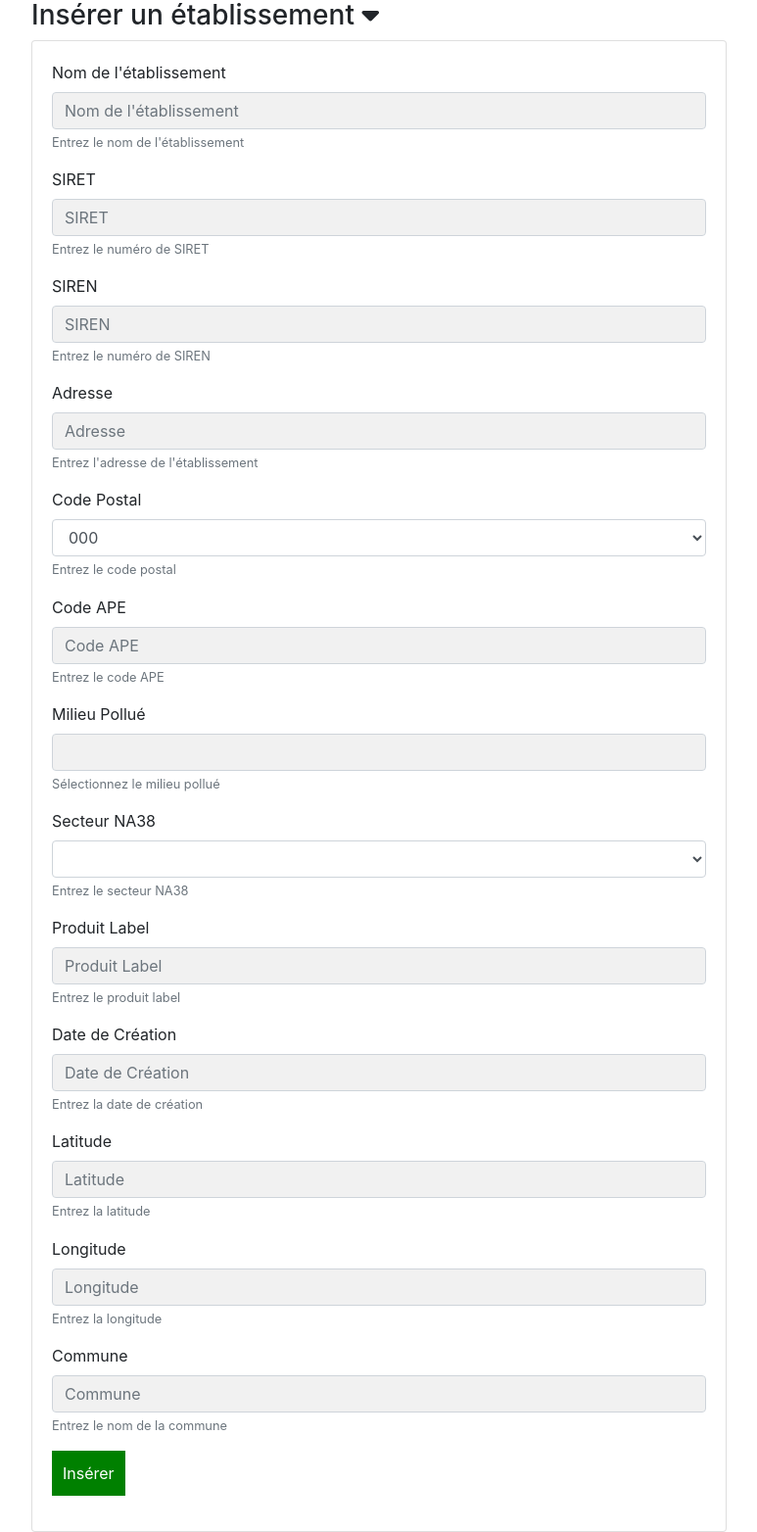
After one commit to Georisques-TNAH/Polluradar, a Flask app: page /insertions/etablissement in a window 1280 px wide. The commit adds this page. Shown: the part 251-1815 px from the top of the page at 98% size, without its empty margins (253-1026 px from the left). Run offline with Flask 3, Linux system fonts and the light colour scheme; tables that the repository leaves empty hold one stand-in row (values such as "Sample post"); parts of the project's set-up code (start-up, migrations or seed data) failed here and were passed over; some libraries are stand-ins or nearby versions.

Commit message:
Insertion établissement
Ne fonctionne pas

```diff
--- a/app/app.py
+++ b/app/app.py
@@ -19,4 +19,4 @@ csrf = CSRFProtect(app)
 # Création de l'objet SQLAlchemy
 db = SQLAlchemy(app)
 
-from .routes import generales, erreur
+from .routes import generales, erreur, insertion
--- a/app/models/formulaires.py
+++ b/app/models/formulaires.py
@@ -1,6 +1,32 @@
 from flask_wtf import FlaskForm
-from wtforms import StringField, SelectField
+from wtforms import StringField, SelectField, SubmitField, FloatField
+from ..models.georisques import Etablissements
 
 class Recherche(FlaskForm):
     nom_commune = StringField("nom_commune", validators=[])
     code_postal = SelectField('code_postal', choices=[])
+
+class InsertionEtablissement(FlaskForm):
+    nom = StringField('Nom de l\'établissement', validators=[])
+    siret = StringField('SIRET', validators=[])
+    siren = StringField('SIREN', validators=[])
+    adresse = StringField('Adresse', validators=[])
+    code_postal = SelectField('Code Postal', choices=[])
+    code_ape = StringField('Code APE', validators=[])
+    milieu_pollué = StringField('Milieu Pollué')
+    secteur_na38 = SelectField('Secteur NA38', choices=[('', ''), ('AZ Agriculture, sylviculture et pêche', 'Agriculture, sylviculture et pêche'), ('BZ Industries extractives', 'Industries extractives'), ('CA Fabrication de denrées alimentaires, de boissons et de produits à base de tabac', 'Fabrication de denrées alimentaires, de boissons et de produits à base de tabac'), ('CB Fabrication de textiles, industries de l’habillement, industrie du cuir et de la chaussure','Fabrication de textiles, industries de l’habillement, industrie du cuir et de la chaussure'),
+       ('CC Travail du bois, industries du papier et imprimerie','Travail du bois, industries du papier et imprimerie'), ('CD Cokéfaction et raffinage', 'Cokéfaction et raffinage'), ('CE Industrie chimique', 'Industrie chimique')])
+    produitLabel = StringField('Produit Label', validators=[])
+    dateCreation = StringField('Date de Création', validators=[])
+    latitude = FloatField('Latitude', validators=[])
+    longitude = FloatField('Longitude', validators=[])
+    commune = StringField('Commune', validators=[])
+    submit = SubmitField('Insérer', validators=[])
+
+    def __init__(self, *args, **kwargs):
+        super(InsertionEtablissement, self).__init__(*args, **kwargs)
+        self.code_postal.choices = self.get_code_postal_choices()
+
+    def get_code_postal_choices(self):
+        etablissements = Etablissements.query.all()
+        return [(str(etablissement.code_postal), str(etablissement.code_postal)) for etablissement in etablissements]
--- a/app/models/georisques.py
+++ b/app/models/georisques.py
@@ -15,7 +15,7 @@ class Etablissements(db.Model):
     adresse = db.Column(db.String, nullable=False)
     code_postal = db.Column(db.String(5), nullable=False)
     code_ape = db.Column(db.String(5), nullable=False)
-    milieu_pollué = db.Column(db.String(3), nullable=True)
+    milieu_pollué = db.Column(db.String(3), nullable=True)  #accent /!\
     secteur_na38 = db.Column(db.String, nullable=False)
     produitLabel = db.Column(db.String, nullable=True)
     dateCreation = db.Column(db.Integer, nullable=True)
@@ -34,6 +34,10 @@ class Etablissements(db.Model):
 
     def __repr__(self):
         return '<Etablissements %r>' % self.nom
+
+    @staticmethod
+    def get_unique_code_postals():
+        return db.session.query(Etablissements.code_postal).distinct().all()
 
 class Departements(db.Model):
     __tablename__ = "departements"
--- /dev/null
+++ b/app/routes/insertion.py
@@ -0,0 +1,98 @@
+from flask import render_template, request, redirect, url_for, flash
+from ..app import app, db
+from ..models.georisques import Etablissements
+from ..models.formulaires import InsertionEtablissement
+
+
+
+@app.route("/insertions/etablissement", methods=['GET', 'POST'])
+def insertion_etablissement():
+    form = InsertionEtablissement()
+
+    if form.validate_on_submit():
+        # Récupérer les données du formulaire
+        nom = form.nom.data
+        siret = form.siret.data
+        siren = form.siren.data
+        adresse = form.adresse.data
+        code_postal = form.code_postal.data
+        code_ape = form.code_ape.data
+        milieu_pollué = form.milieu_pollué.data
+        secteur_na38 = form.secteur_na38.data
+        produitLabel = form.produitLabel.data
+        dateCreation = form.dateCreation.data
+        latitude = form.latitude.data
+        longitude = form.longitude.data
+        commune = form.commune.data
+
+        # Vérifier si les champs obligatoires sont remplis
+        if nom and adresse and code_postal and secteur_na38 :
+            try:
+                # Créer un nouvel établissement
+                nouvel_etablissement = Etablissements(
+                    nom=nom,
+                    siret=siret,
+                    siren=siren,
+                    adresse=adresse,
+                    code_postal=code_postal,
+                    code_ape=code_ape,
+                    milieu_pollué=milieu_pollué,
+                    secteur_na38=secteur_na38,
+                    produitLabel=produitLabel,
+                    dateCreation=dateCreation,
+                    latitude=latitude,
+                    longitude=longitude,
+                    commune=commune,
+                )
+
+                # Ajouter et enregistrer le nouvel établissement dans la base de données
+                db.session.add(nouvel_etablissement)
+                db.session.commit()
+
+                # Afficher un message de succès
+                flash("L'insertion de l'établissement {} s'est correctement déroulée.".format(nom), 'info')
+                return redirect(url_for('accueil'))
+
+            except Exception as e:
+                # En cas d'erreur, annuler les modifications et afficher un message d'erreur
+                db.session.rollback()
+                flash("Une erreur s'est produite lors de l'insertion de l'établissement : {}".format(str(e)), 'error')
+        else:
+            flash("Veuillez remplir tous les champs obligatoires.", 'error')
+
+    return render_template("pages/insertion_etablissement.html",
+                           sous_titre="Insertion établissement",
+                           form=form)
+
+
+
+
+
+"""
+@app.route("/insertions/ressource", methods=['GET', 'POST'])
+def insertion_ressource():
+    form = InsertionRessource()
+
+    try:
+        if form.validate_on_submit():
+            nom_res =  clean_arg(request.form.get("nom_res", None))
+            id_res =  clean_arg(request.form.get("code_res", None))
+
+            nouvelle_ressource = Resources(id=id_res,
+                name=nom_res)
+
+            db.session.add(nouvelle_ressource)
+            db.session.commit()
+
+            flash("L'insertion de la ressource "+ nom_res + " s'est correctement déroulée", 'info')
+
+    except Exception as e :
+        flash("Une erreur s'est produite lors de l'insertion de " + nom_res + " : " + str(e), "error")
+
+        db.session.rollback()
+
+    return render_template("pages/insertion_ressource.html",
+            sous_titre= "Insertion ressource" ,
+            form=form)
+
+"""
--- /dev/null
+++ b/app/templates/pages/insertion_etablissement.html
@@ -0,0 +1,26 @@
+{% extends "partials/conteneur.html" %}
+
+{% block body %}
+
+<div class="container">
+
+    <div class="row">
+        <div class="col-sm-2"></div>
+        <div class="col-sm-8">
+
+            <h3 data-toggle="collapse" data-target="#collapseExample" aria-expanded="false"
+                aria-controls="collapseExample">
+                Insérer un établissement <i class="fa-solid fa-caret-down"></i>
+        </h3>
+            <div class="collapse show" id="collapseExample">
+                <div class="card card-body">
+                    {% include "partials/formulaires/insertion_etablissement.html" %}
+                </div>
+            </div>
+        </div>
+        <div class="col-sm-2"></div>
+    </div>
+
+</div>
+
+{% endblock %}
--- a/app/templates/partials/conteneur.html
+++ b/app/templates/partials/conteneur.html
@@ -93,11 +93,19 @@
             <li class="nav-item active">
               <a class="nav-link" href="{{ url_for('recherche') }}">Recherche</a>
             </li>
+
+            <li class="nav-item dropdown">
+              <a class="nav-link dropdown-toggle" href="#" id="navbarDropdown" role="button" data-toggle="dropdown"
+                aria-haspopup="true" aria-expanded="false">
+                Modifications
+              </a>
+              <div class="dropdown-menu" aria-labelledby="navbarDropdown">
+                <a class="dropdown-item" href="{{ url_for('insertion_etablissement') }}">Insertion</a>
+
+              </div>
+            </li>
         </ul>
-        <form class="form-inline my-2 my-lg-0" action="{{ url_for('recherche_rapide') }}" method="get">
-          <input class="form-control mr-sm-2" type="search" placeholder="Recherche par commune" aria-label="Search" name="chaine">
-          <button class="btn btn-outline-success my-2 my-sm-0" type="submit">Rechercher</button>
-        </form>
+        {% include "partials/formulaires/recherche_rapide.html" %}
       </div>
     </nav>
 
@@ -149,7 +157,8 @@
             a.appendChild(b);
           }
         }
-      });
+      })
+    };
     </script>
 
   </body>
--- /dev/null
+++ b/app/templates/partials/formulaires/insertion_etablissement.html
@@ -0,0 +1,83 @@
+<form action="{{ url_for('insertion_etablissement') }}" method="post" name="insertion_etablissement">
+    {{ form.hidden_tag() }}
+
+    <div class="form-group">
+        <label for="nom">Nom de l'établissement</label>
+        {{ form.nom(class_="form-control", placeholder="Nom de l'établissement") }}
+        <small id="nom" class="form-text text-muted">Entrez le nom de l'établissement</small>
+    </div>
+
+    <div class="form-group">
+        <label for="siret">SIRET</label>
+        {{ form.siret(class_="form-control", placeholder="SIRET") }}
+        <small id="siret" class="form-text text-muted">Entrez le numéro de SIRET</small>
+    </div>
+
+    <div class="form-group">
+        <label for="siren">SIREN</label>
+        {{ form.siren(class_="form-control", placeholder="SIREN") }}
+        <small id="siren" class="form-text text-muted">Entrez le numéro de SIREN</small>
+    </div>
+
+    <div class="form-group">
+        <label for="adresse">Adresse</label>
+        {{ form.adresse(class_="form-control", placeholder="Adresse") }}
+        <small id="adresse" class="form-text text-muted">Entrez l'adresse de l'établissement</small>
+    </div>
+
+    <div class="form-group">
+        <label for="code_postal">Code Postal</label>
+        {{ form.code_postal(class_="form-control", placeholder="Code Postal") }}
+        <small id="code_postal" class="form-text text-muted">Entrez le code postal</small>
+    </div>
+
+    <div class="form-group">
+        <label for="code_ape">Code APE</label>
+        {{ form.code_ape(class_="form-control", placeholder="Code APE") }}
+        <small id="code_ape" class="form-text text-muted">Entrez le code APE</small>
+    </div>
+
+    <div class="form-group">
+        <label for="milieu_pollué">Milieu Pollué</label>
+        {{ form.milieu_pollué(class_="form-control") }}
+        <small id="milieu_pollué" class="form-text text-muted">Sélectionnez le milieu pollué</small>
+    </div>
+
+    <div class="form-group">
+        <label for="secteur_na38">Secteur NA38</label>
+        {{ form.secteur_na38(class_="form-control", placeholder="Secteur NA38") }}
+        <small id="secteur_na38" class="form-text text-muted">Entrez le secteur NA38</small>
+    </div>
+
+    <div class="form-group">
+        <label for="produitLabel">Produit Label</label>
+        {{ form.produitLabel(class_="form-control", placeholder="Produit Label") }}
+        <small id="produitLabel" class="form-text text-muted">Entrez le produit label</small>
+    </div>
+
+    <div class="form-group">
+        <label for="dateCreation">Date de Création</label>
+        {{ form.dateCreation(class_="form-control", placeholder="Date de Création") }}
+        <small id="dateCreation" class="form-text text-muted">Entrez la date de création</small>
+    </div>
+
+    <div class="form-group">
+        <label for="latitude">Latitude</label>
+        {{ form.latitude(class_="form-control", placeholder="Latitude") }}
+        <small id="latitude" class="form-text text-muted">Entrez la latitude</small>
+    </div>
+
+    <div class="form-group">
+        <label for="longitude">Longitude</label>
+        {{ form.longitude(class_="form-control", placeholder="Longitude") }}
+        <small id="longitude" class="form-text text-muted">Entrez la longitude</small>
+    </div>
+
+    <div class="form-group">
+        <label for="commune">Commune</label>
+        {{ form.commune(class_="form-control", placeholder="Commune") }}
+        <small id="commune" class="form-text text-muted">Entrez le nom de la commune</small>
+    </div>
+
+    <p><input type="submit" value="Insérer"></p>
+</form>
```
Also changed, not shown: app/utils/transformations.py (added, +35 -0 lines), app/utils/__init__.py (added).
